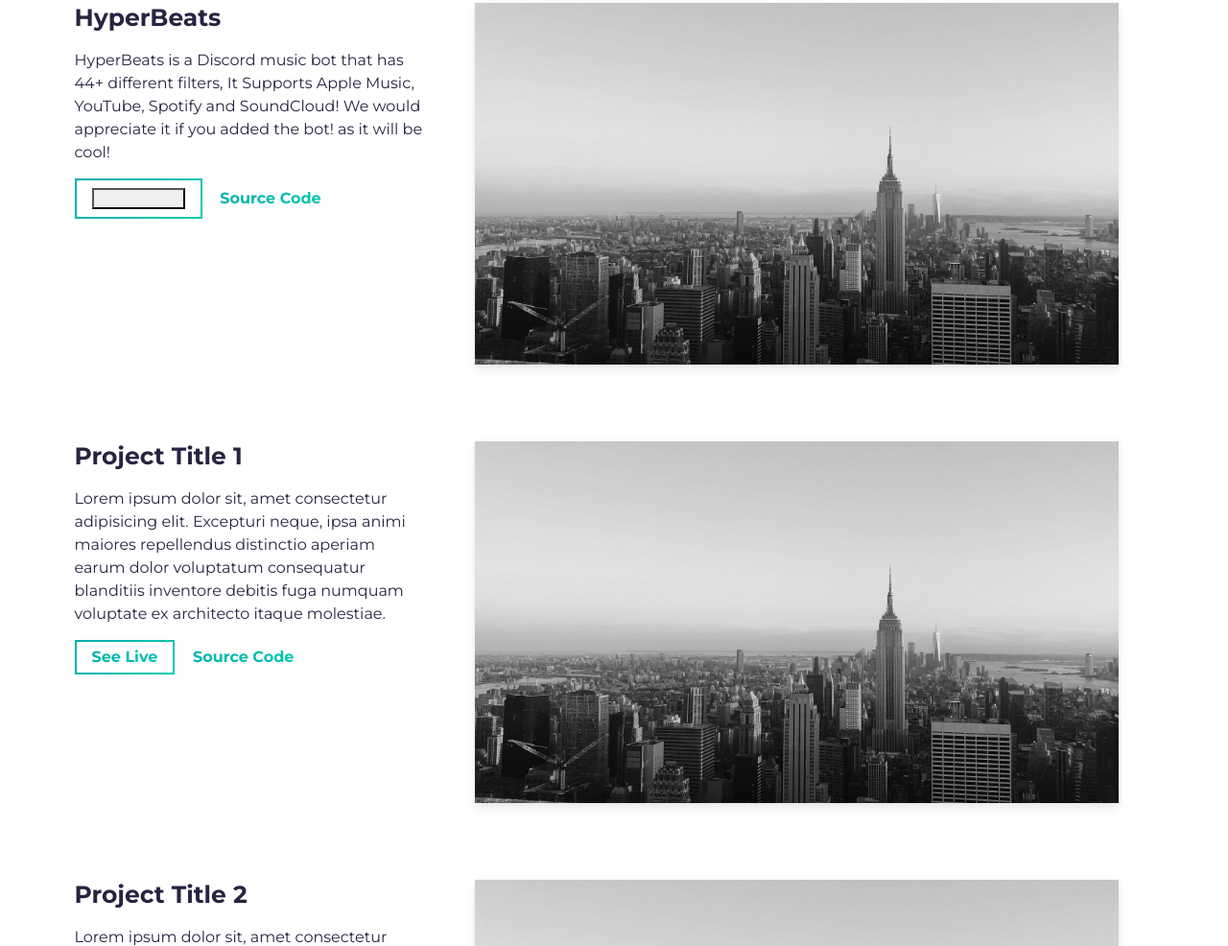
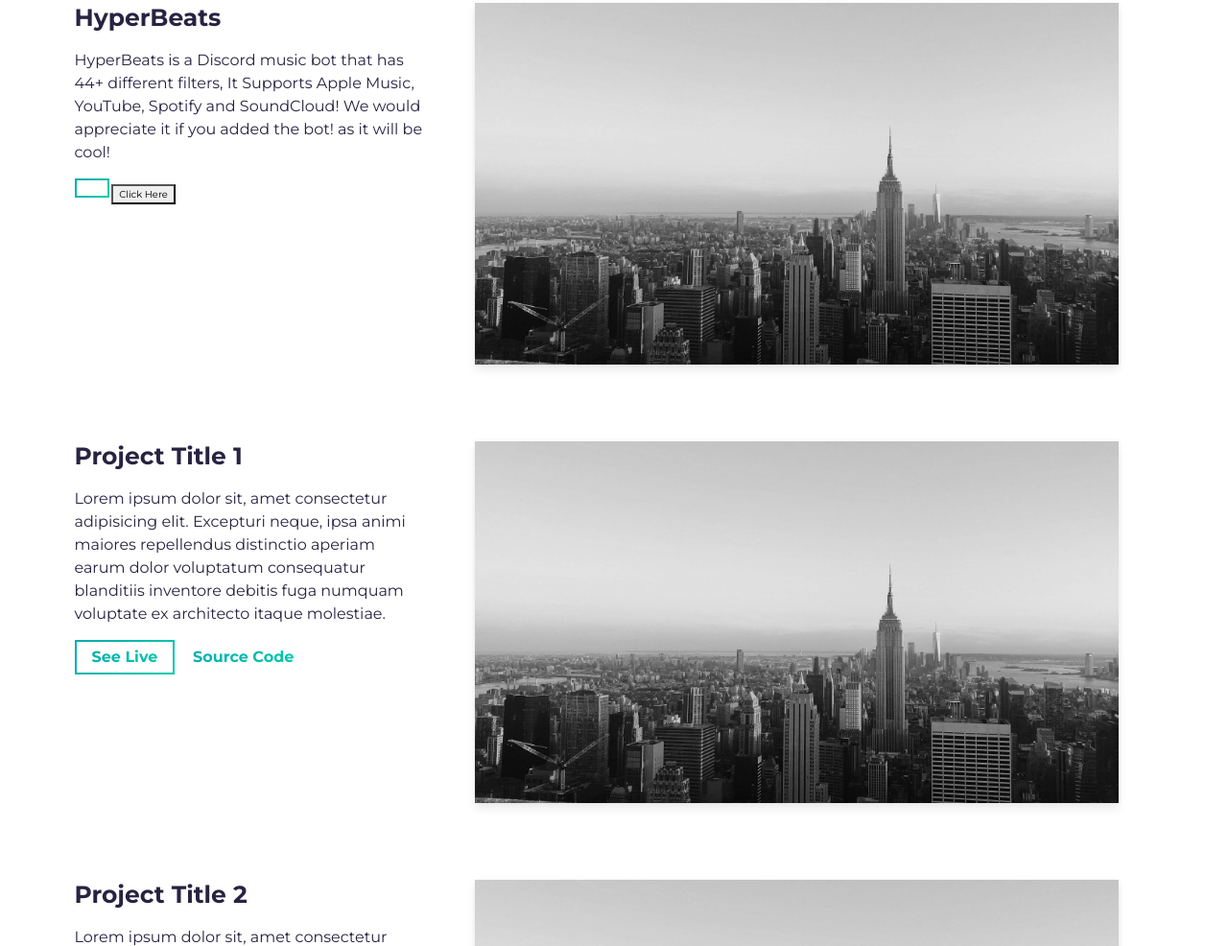
Before and after one commit to KyleGamezYT/portfolio, a website built with Parcel: page src/index.html in a window 1280 px wide. Shown: the part 1411-2397 px from the top of the page at 96% size. Built offline with nearby package versions, Linux system fonts and the light colour scheme.

Commit message:
not much

```diff
--- a/src/index.html
+++ b/src/index.html
@@ -103,14 +103,12 @@
                 </p>
               </div>
               <a rel="noreferrer" target="_blank" class="cta-btn cta-btn--hero" ">
-                <button class="GFG"
+
+              </a>
+             <button class="GFG"
     onclick="window.location.href = 'https://discord.gg/nolift';">
         Click Here
     </button>
-              </a>
-              <a rel="noreferrer" target="_blank" class="cta-btn text-color-main" href="#!">
-                Source Code
-              </a>
             </div>
           </div>
           <div class="col-lg-8 col-sm-12">
```
